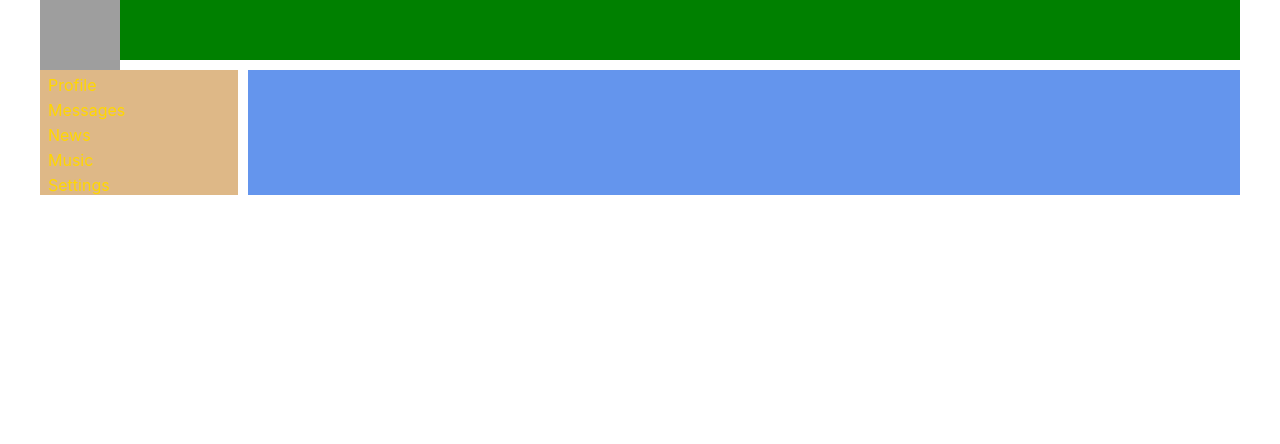
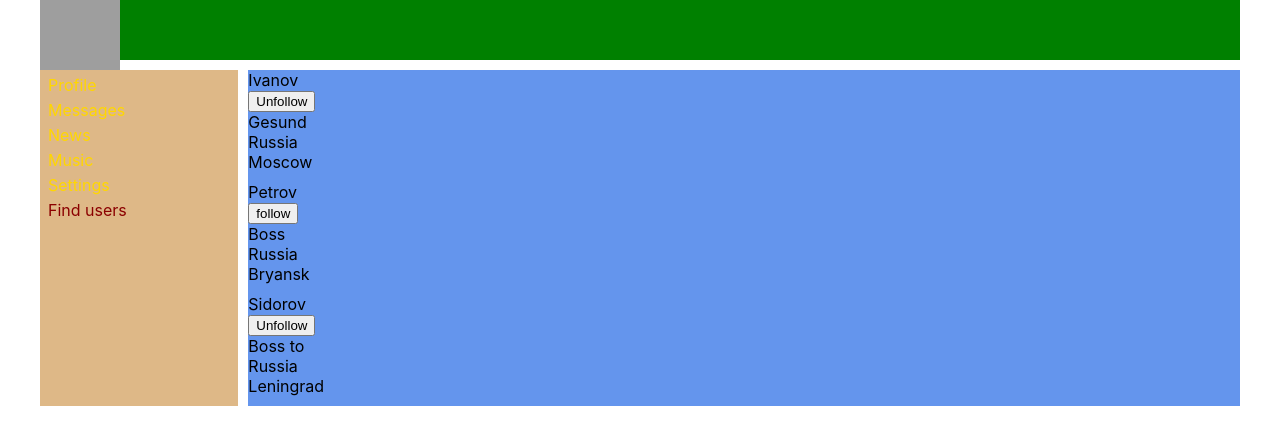
Before and after one commit to Manfred7/react_soc_netw, a React (Create React App) app: page /users in a window 1280 px wide. Shown: the top 444 px of the page. Built offline with nearby package versions, Linux system fonts and the light colour scheme; grey boxes are pictures that could not be loaded.

Commit message:
Добавил страницу пользователей

```diff
--- a/src/App.js
+++ b/src/App.js
@@ -7,6 +7,7 @@ import Music from "./components/Music/Music";
 import News from "./components/News/News";
 import Settings from "./components/Settings/Settings";
 import DialogsContainer from "./components/Dialogs/DialogsContainer";
+import UsersContainer from "./components/Users/UsersContainer";
 
 function App(props) {
 
@@ -15,23 +16,19 @@ function App(props) {
             <div className="app-wrapper">
                 <Header/>
                 <Navbar/>
-                {/*<Profile/>*/}
+
                 <div className="app-wrapper-content">
-
                     <Route exact
                            path="/dialogs"
                            render={() => <DialogsContainer  />
                            }
                     />
-                    <Route path="/profile"
-                           render={()=><Profile  />}
-                    />
+                    <Route path="/profile" render={()=><Profile  />} />
                     <Route path="/music" component={Music}/>
                     <Route path="/news" component={News}/>
                     <Route path="/settings" component={Settings}/>
 
-
-                    {/* <Profile/>*/}
+                    <Route path="/users" render={()=><UsersContainer/>}/>
                 </div>
             </div>
         </BrowserRouter>
--- a/src/components/Navbar/Navbar.jsx
+++ b/src/components/Navbar/Navbar.jsx
@@ -20,6 +20,11 @@ const Navbar = () => {
             <div className={s.item}>
                 <NavLink to="/settings" activeClassName ={s.active}>Settings</NavLink>
             </div>
+
+            <div className={s.item}>
+                <NavLink to="/users" activeClassName ={s.active}>Find users</NavLink>
+            </div>
+
         </nav>
     );
 };
--- /dev/null
+++ b/src/components/Users/Users.jsx
@@ -0,0 +1,61 @@
+import React from 'react';
+import s from './Users.module.css'
+
+const Users = (props) => {
+
+    debugger;
+
+    if (props.usersData.length === 0) {
+        props.setUsers([
+            {
+                id: 1,
+                followed: true,
+                fullName: "Ivanov",
+                status: "Gesund",
+                location: {city: "Moscow", country: "Russia"}
+            },
+            {
+                id: 2,
+                followed: false,
+                fullName: "Petrov",
+                status: "Boss",
+                location: {city: "Bryansk", country: "Russia"}
+            },
+            {
+                id: 3,
+                followed: true,
+                fullName: "Sidorov",
+                status: "Boss to",
+                location: {city: "Leningrad", country: "Russia"}
+            }
+        ])
+    }
+
+    return (
+        <div>
+            {props.usersData.map((u) => {
+
+                return (
+
+                    <div key={u.id} className={s.users}>
+                        {u.fullName}
+                        <div>
+                            {u.followed ?
+                                <button onClick={() => {
+                                    props.unfollow(u.id)
+                                }}>Unfollow</button>
+                                : <button onClick={() => {
+                                    props.follow(u.id)
+                                }}>follow</button>}
+
+                        </div>
+                        <div>{u.status}</div>
+                        <div>{u.location.country}</div>
+                        <div>{u.location.city}</div>
+                    </div>)
+            })}
+        </div>
+    );
+};
+
+export default Users;
--- /dev/null
+++ b/src/components/Users/Users.module.css
@@ -0,0 +1,5 @@
+.users{
+
+    margin-bottom: 10px;
+
+}
--- /dev/null
+++ b/src/components/Users/UsersContainer.js
@@ -0,0 +1,30 @@
+import Users from "./Users";
+import {connect} from "react-redux";
+import {followAc, setUsers, UnFollowAc} from "../../redux/users_reducer";
+
+let mapStateToProps = (state) => {
+    let usersPage = state.usersPage;
+    return {
+        usersData: usersPage.usersData
+    }
+}
+
+let mapDispatchToProps = (dispatch) => {
+    return {
+        follow: (id) => {
+            const action = followAc(id);
+            dispatch(action);
+        },
+        unfollow: (id) => {
+            const action = UnFollowAc(id)
+            dispatch(action);
+        },
+        setUsers: (users) => {
+            const action = setUsers(users)
+            dispatch(action);
+        },
+    }
+}
+
+const UsersContainer = connect(mapStateToProps,mapDispatchToProps)(Users);
+export default UsersContainer;
--- a/src/redux/dialogs_reducer.js
+++ b/src/redux/dialogs_reducer.js
@@ -46,7 +46,6 @@ const dialogsReducer = (state = initialState, action) => {
                 newMessageText: action.newValue
             };
         }
-
         case ADD_MESSAGE: {
 
             let newMessId = state.curMessageId + 1;
--- a/src/redux/redux_store.js
+++ b/src/redux/redux_store.js
@@ -1,11 +1,13 @@
 import {combineReducers, createStore} from "redux";
 import profileReducer from "./profile_reducer";
 import dialogsReducer from "./dialogs_reducer";
+import usersReducer from "./users_reducer";
 
 
 let reducers = combineReducers({
     profilePage :profileReducer,
-    messagesPage: dialogsReducer
+    messagesPage: dialogsReducer,
+    usersPage : usersReducer
 });
 
 let store = createStore(reducers);
--- /dev/null
+++ b/src/redux/users_reducer.js
@@ -0,0 +1,83 @@
+const FOLLOW = 'FOLLOW';
+const UN_FOLLOW = 'UN_FOLLOW';
+const SET_USERS = 'SET_USERS';
+
+let initialState = {
+    usersData: []
+};
+
+export const followAc = (userId) => {
+
+    return {
+        type: FOLLOW,
+        id: userId
+    }
+}
+
+export const UnFollowAc = (userId) => {
+
+    return {
+        type: UN_FOLLOW,
+        id: userId
+
+    }
+}
+
+export const setUsers = (users) => {
+    return {
+        type: SET_USERS,
+        users: users
+
+    }
+}
+
+const usersReducer = (state = initialState, action) => {
+    console.log(action);
+    switch (action.type) {
+
+        case  FOLLOW: {
+            let stateCopy = {
+                ...state,
+                usersData: state.usersData.map(u => {
+                        if (u.id === action.id) {
+                            return {
+                                ...u, followed: true
+                            }
+                        }
+                        return u;
+                    }
+                )
+
+            }
+            return stateCopy;
+
+        }
+
+        case  UN_FOLLOW: {
+            let stateCopy = {
+                ...state,
+                usersData: state.usersData.map(u => {
+                        if (u.id === action.id) {
+                            return {
+                                ...u, followed: false
+                            }
+                        }
+                        return u;
+                    }
+                )
+
+            }
+            return stateCopy;
+
+        }
+        case SET_USERS: {
+            return {...state, usersData: [...action.users]}
+        }
+
+        default:
+            return state;
+
+    }
+}
+
+export default usersReducer;
```
